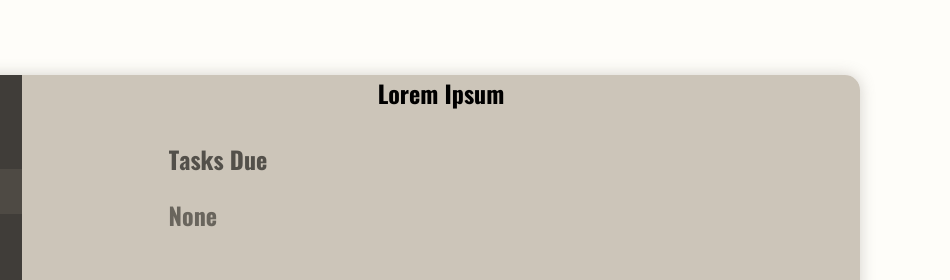
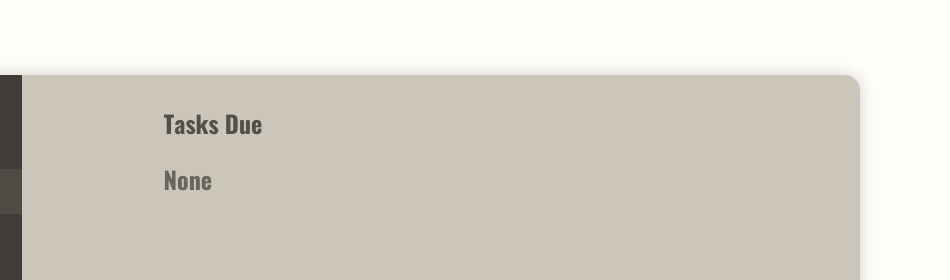
Before and after one commit to Tiyoriyo/to-do-list, a website built with webpack: page src/index.html in a window 1280 px wide. Shown: the top 280 px of the page, 330-1280 px from the left. Built offline with nearby package versions, Linux system fonts and the light colour scheme.

Commit message:
Add scrollbar

```diff
--- a/src/index.html
+++ b/src/index.html
@@ -29,7 +29,7 @@
             </ol>
         </div>
         <div class="containerRight">
-            <h2 class="contentTitle preventSelect">Lorem Ipsum</h2>
+            <h2 class="contentTitle preventSelect"></h2>
             <div class="taskContainer"></div>
             <div class="inputContainer">
                 <div class="addButton preventSelect pointer">+</div>
--- a/src/index.js
+++ b/src/index.js
@@ -48,7 +48,7 @@ overdueBtn.addEventListener('click', (e) => { selectFilter(e, 'overdue'); });
 const addButton = document.querySelector('.addButton');
 const inputTextField = document.querySelector('.inputText');
 addButton.addEventListener('click', () => { if (inputTextField.value.length > 0) { insertNewTask(); } });
-inputTextField.addEventListener('keypress', (e) => { if (e.key === 'Enter' && inputTextField.value.length > 0) { insertNewTask(inputTextField.value); } });
+inputTextField.addEventListener('keypress', (e) => { if (e.key === 'Enter' && inputTextField.value.length > 0) { insertNewTask(); } });
 
 // Add inputField text placeholder event listeners that change text
 inputTextField.addEventListener('focus', () => { inputTextField.placeholder = 'Try adding a task'; });
--- a/src/style.css
+++ b/src/style.css
@@ -108,6 +108,7 @@ body {
     gap: 5px;
     overflow-y: scroll;
     padding-bottom: 15px;
+    padding-right: 10px;
 }
 
 .taskContainerTitle {
@@ -337,3 +338,26 @@ body {
 /* ^^ Popup Stlyes ^^ */
 
 /* ^^^ Content Container CSS Styles VVV */
+
+
+/* ===== Scrollbar CSS ===== */
+  /* Firefox */
+  * {
+    scrollbar-width: auto;
+    scrollbar-color: #b2aa9f #ccc5b9;
+  }
+
+  /* Chrome, Edge, and Safari */
+  *::-webkit-scrollbar {
+    width: 3px;
+  }
+
+  *::-webkit-scrollbar-track {
+    background: #ccc5b9;
+  }
+
+  *::-webkit-scrollbar-thumb {
+    background-color: #b2aa9f;
+    border-radius: 10px;
+    border: 3px solid #979187;
+  }
```
